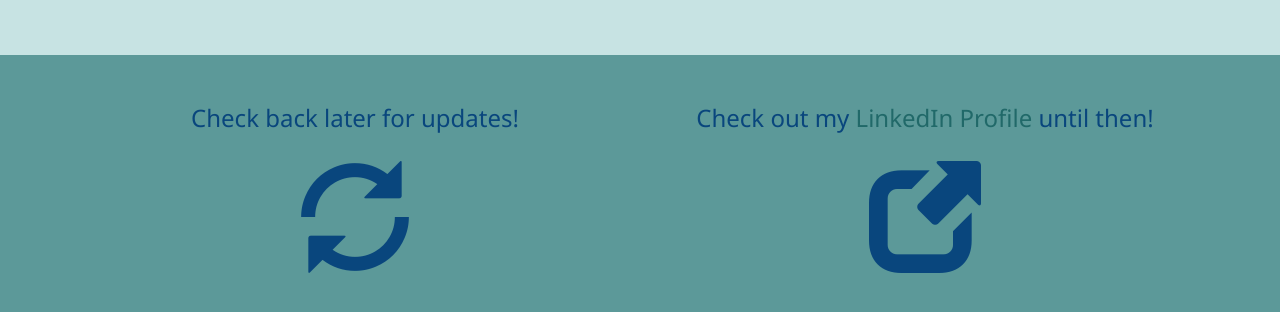
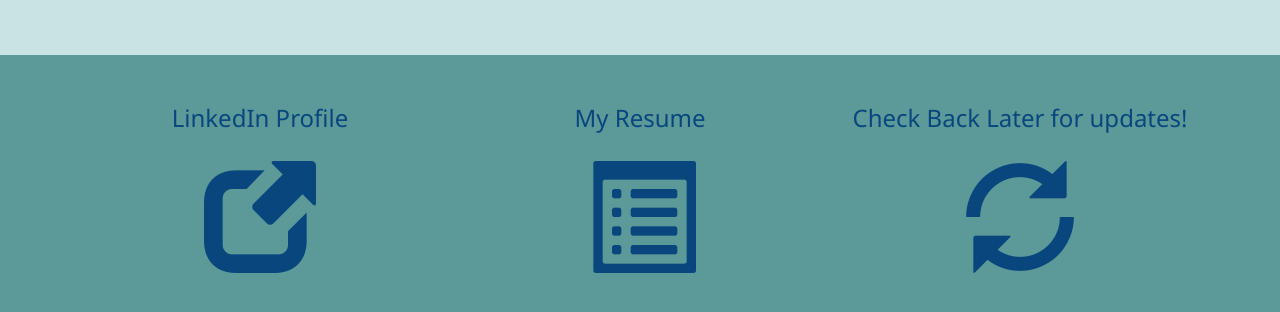
Before and after one commit to levinmat/levinmat.github.io, a plain HTML site: page index.html in a window 1280 px wide. Shown: the part 294-606 px from the top of the page. Drawn offline with nearby package versions, Linux system fonts and the light colour scheme.

Commit message:
Add files via upload

```diff
--- a/css/styles.css
+++ b/css/styles.css
@@ -16,6 +16,8 @@
 a {
 	color: #216969;
 }
+
+
 
 a:hover {
 	text-decoration: none;
--- a/index.html
+++ b/index.html
@@ -2,7 +2,7 @@
 
 <head>
 	<!-- Icon from GitHub-->
-	<link rel="icon" href="https://assets-cdn.github.com/pinned-octocat.svg">
+	<link rel="icon" href="img/icon.png">
 	<!-- <link rel="icon" href="img/appicon.png"> -->
 
 	<!-- Google Fonts -->
@@ -24,24 +24,33 @@
 		<h1 id="main-title">Matt Levin</h1>
 		<h2>Welcome to my Website!</h2>
 		<h3>Currently under construction...</h3>
+		<!-- <p>Currently a Junior pursuing a Bacholor of Science degree at The University of Rochester. I'm interested -->
+		<!-- in Artificial Intelligence, Algorithms, and iOS and Web Development.  </p> -->
 	</div>
 
 	<div class="container">
-		<div class="col-md-6 col-sm-6">
-			<h3>Check back later for updates!</h3>
-			<!-- <a onclick="window.location.href=this" alt="nothing"><span class="glyphicon glyphicon-refresh icon-large inverted-link"></span></a> -->
-			<span class="glyphicon glyphicon-refresh icon-large"></span>
-		</div> <!-- Column -->
-		<div class="col-md-6 col-sm-6">
-			<h3>Check out my
+
+		<div class="col-md-4 col-sm-6">
+			<!-- <h3>Check out my
 				<span>
 					<a href="https://www.linkedin.com/in/matt-levin" alt="My Linkedin Profile"> LinkedIn Profile </a>
 				</span>
-				until then!
-			</h3>
-			<a href="https://www.linkedin.com/in/matt-levin" alt="my linkedin profile">
+
+			</h3> -->
+			<h3>LinkedIn Profile</h3>
+			<a target="_blank" href="https://www.linkedin.com/in/matt-levin" alt="my linkedin profile">
 				<span class="glyphicon glyphicon-new-window icon-large inverted-link"></span>
 			</a>
+		</div> <!-- Column -->
+		<div class="col-md-4 col-sm-6">
+			<h3>My Resume</h3>
+			<a target="_blank" href="resume.pdf"><span class="glyphicon glyphicon-list-alt icon-large inverted-link"></span></a>
+
+		</div>
+		<div class="col-md-4 col-sm-12">
+			<h3>Check Back Later for updates!</h3>
+			<!-- <a onclick="window.location.href=this" alt="nothing"><span class="glyphicon glyphicon-refresh icon-large inverted-link"></span></a> -->
+			<span class="glyphicon glyphicon-refresh icon-large"></span>
 		</div> <!-- Column -->
 	</div> <!-- Container -->
 
```
Also changed, not shown: img/appicon.png (added), img/icon.png (added), 1 other file.
